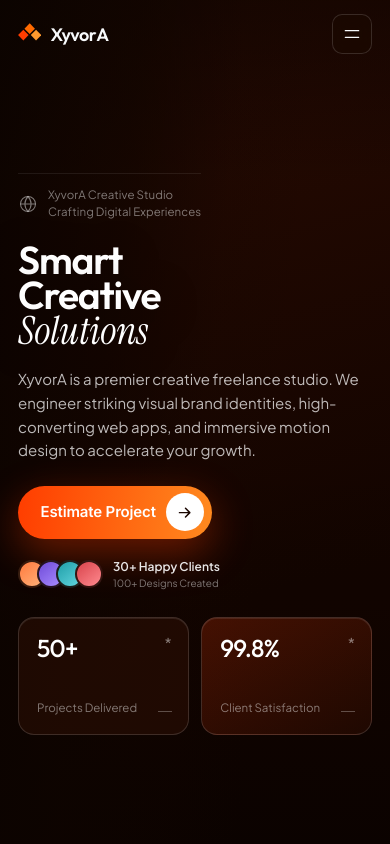
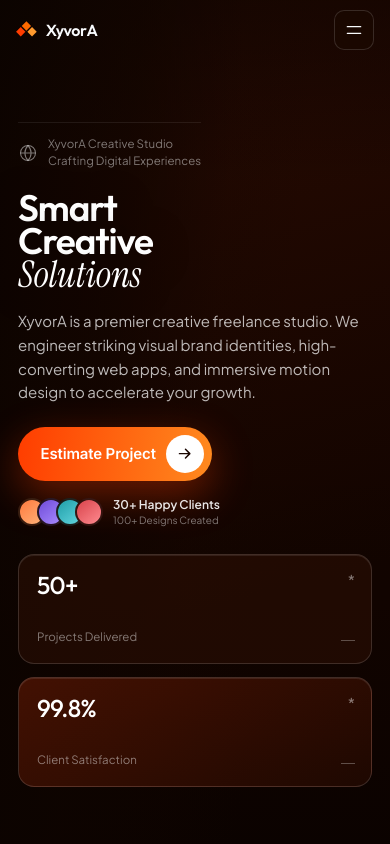
Before and after one commit to murali24806/xyvora, a Next.js app: page / in a window 390 px wide. Shown: the top 844 px of the page. Built offline with nearby package versions, Linux system fonts and the light colour scheme.

Commit message:
Enhance mobile responsiveness for Fluxora UI

```diff
--- a/app/fluxora.css
+++ b/app/fluxora.css
@@ -524,3 +524,12 @@
   .hero__stats,
   .hero__foot { animation: none; }
 }
+
+@media (max-width: 480px) {
+  .hero__title { font-size: 2.3rem; }
+  .hero__inner { gap: 24px; }
+  .hero__cta { gap: 16px; }
+  .stat { flex: 1 1 100%; min-height: 110px; }
+  .nav { padding: clamp(10px, 1.5vw, 16px) clamp(16px, 2.6vw, 24px); }
+  .nav__brand { font-size: 16px; }
+}
```
